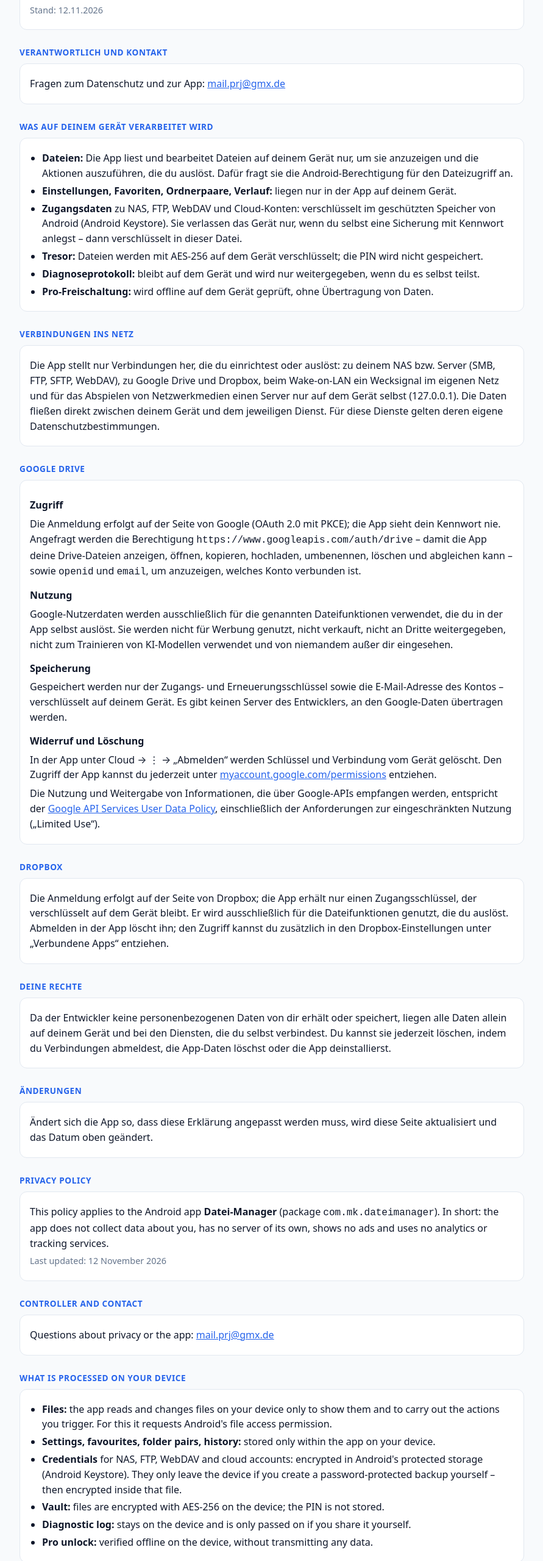
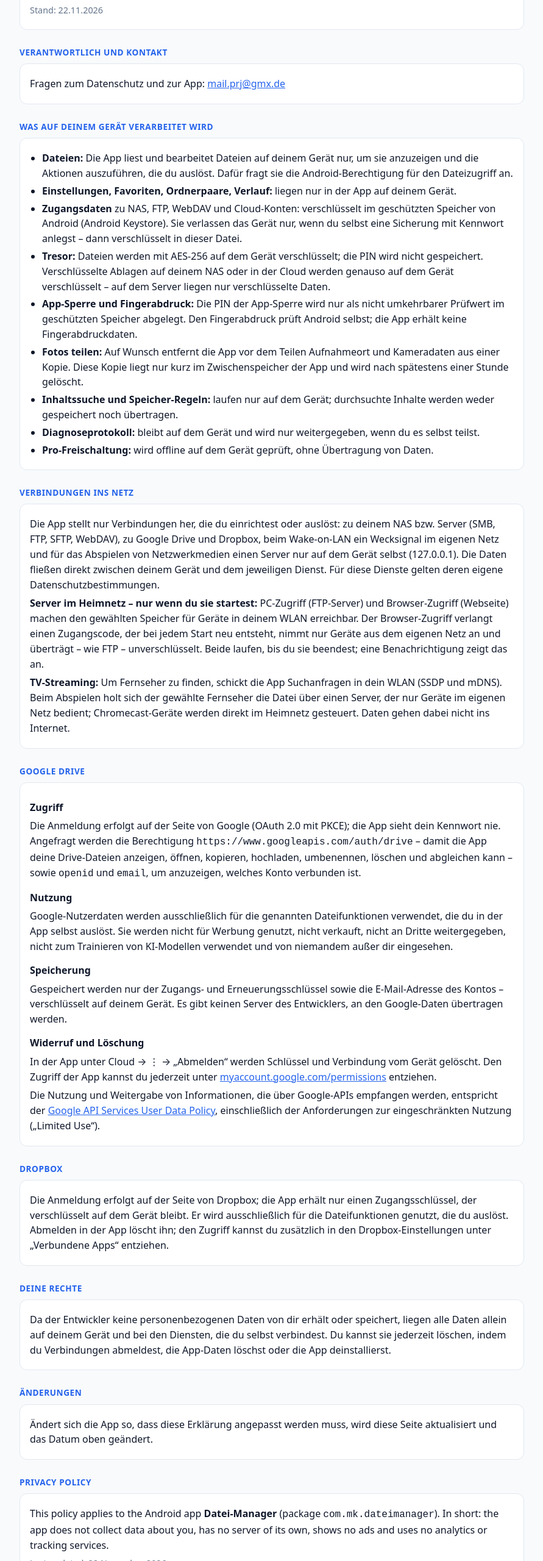
Before and after one commit to SpeedyLR/mkapps, a plain HTML site: page datenschutz.html in a window 1280 px wide. Shown: the part 240-2800 px from the top of the page at 61% size, without its empty margins (194-1085 px from the left). Drawn offline with Linux system fonts and the light colour scheme.

Commit message:
Datenschutzerklärung aktualisiert (Stand 22.11.2026, Datei-Manager 1.4.0)
Ergänzt: verschlüsselte Ablagen, App-Sperre/Fingerabdruck, Fotos teilen,
Inhaltssuche und Speicher-Regeln, Server im Heimnetz, TV-Streaming (DE und EN).

Co-Authored-By: Claude Opus 5.5 <noreply@anthropic.com>

```diff
--- a/datenschutz.html
+++ b/datenschutz.html
@@ -48,7 +48,7 @@
     <h2>Datenschutzerklärung</h2>
     <div class="card">
       <p>Diese Erklärung gilt für die Android-App <strong>Datei-Manager</strong> (Paket <code>com.mk.dateimanager</code>). Kurz gesagt: Die App sammelt keine Daten über dich, hat keinen eigenen Server, zeigt keine Werbung und nutzt keine Analyse- oder Tracking-Dienste.</p>
-      <p class="muted">Stand: 12.11.2026</p>
+      <p class="muted">Stand: 22.11.2026</p>
     </div>
 
     <h2>Verantwortlich und Kontakt</h2>
@@ -62,7 +62,10 @@
         <li><strong>Dateien:</strong> Die App liest und bearbeitet Dateien auf deinem Gerät nur, um sie anzuzeigen und die Aktionen auszuführen, die du auslöst. Dafür fragt sie die Android-Berechtigung für den Dateizugriff an.</li>
         <li><strong>Einstellungen, Favoriten, Ordnerpaare, Verlauf:</strong> liegen nur in der App auf deinem Gerät.</li>
         <li><strong>Zugangsdaten</strong> zu NAS, FTP, WebDAV und Cloud-Konten: verschlüsselt im geschützten Speicher von Android (Android Keystore). Sie verlassen das Gerät nur, wenn du selbst eine Sicherung mit Kennwort anlegst – dann verschlüsselt in dieser Datei.</li>
-        <li><strong>Tresor:</strong> Dateien werden mit AES-256 auf dem Gerät verschlüsselt; die PIN wird nicht gespeichert.</li>
+        <li><strong>Tresor:</strong> Dateien werden mit AES-256 auf dem Gerät verschlüsselt; die PIN wird nicht gespeichert. Verschlüsselte Ablagen auf deinem NAS oder in der Cloud werden genauso auf dem Gerät verschlüsselt – auf dem Server liegen nur verschlüsselte Daten.</li>
+        <li><strong>App-Sperre und Fingerabdruck:</strong> Die PIN der App-Sperre wird nur als nicht umkehrbarer Prüfwert im geschützten Speicher abgelegt. Den Fingerabdruck prüft Android selbst; die App erhält keine Fingerabdruckdaten.</li>
+        <li><strong>Fotos teilen:</strong> Auf Wunsch entfernt die App vor dem Teilen Aufnahmeort und Kameradaten aus einer Kopie. Diese Kopie liegt nur kurz im Zwischenspeicher der App und wird nach spätestens einer Stunde gelöscht.</li>
+        <li><strong>Inhaltssuche und Speicher-Regeln:</strong> laufen nur auf dem Gerät; durchsuchte Inhalte werden weder gespeichert noch übertragen.</li>
         <li><strong>Diagnoseprotokoll:</strong> bleibt auf dem Gerät und wird nur weitergegeben, wenn du es selbst teilst.</li>
         <li><strong>Pro-Freischaltung:</strong> wird offline auf dem Gerät geprüft, ohne Übertragung von Daten.</li>
       </ul>
@@ -71,6 +74,8 @@
     <h2>Verbindungen ins Netz</h2>
     <div class="card">
       <p>Die App stellt nur Verbindungen her, die du einrichtest oder auslöst: zu deinem NAS bzw. Server (SMB, FTP, SFTP, WebDAV), zu Google Drive und Dropbox, beim Wake-on-LAN ein Wecksignal im eigenen Netz und für das Abspielen von Netzwerkmedien einen Server nur auf dem Gerät selbst (127.0.0.1). Die Daten fließen direkt zwischen deinem Gerät und dem jeweiligen Dienst. Für diese Dienste gelten deren eigene Datenschutzbestimmungen.</p>
+      <p><strong>Server im Heimnetz – nur wenn du sie startest:</strong> PC-Zugriff (FTP-Server) und Browser-Zugriff (Webseite) machen den gewählten Speicher für Geräte in deinem WLAN erreichbar. Der Browser-Zugriff verlangt einen Zugangscode, der bei jedem Start neu entsteht, nimmt nur Geräte aus dem eigenen Netz an und überträgt – wie FTP – unverschlüsselt. Beide laufen, bis du sie beendest; eine Benachrichtigung zeigt das an.</p>
+      <p><strong>TV-Streaming:</strong> Um Fernseher zu finden, schickt die App Suchanfragen in dein WLAN (SSDP und mDNS). Beim Abspielen holt sich der gewählte Fernseher die Datei über einen Server, der nur Geräte im eigenen Netz bedient; Chromecast-Geräte werden direkt im Heimnetz gesteuert. Daten gehen dabei nicht ins Internet.</p>
     </div>
 
     <h2>Google Drive</h2>
@@ -107,7 +112,7 @@
     <h2>Privacy policy</h2>
     <div class="card">
       <p>This policy applies to the Android app <strong>Datei-Manager</strong> (package <code>com.mk.dateimanager</code>). In short: the app does not collect data about you, has no server of its own, shows no ads and uses no analytics or tracking services.</p>
-      <p class="muted">Last updated: 12 November 2026</p>
+      <p class="muted">Last updated: 22 November 2026</p>
     </div>
 
     <h2>Controller and contact</h2>
@@ -121,7 +126,10 @@
         <li><strong>Files:</strong> the app reads and changes files on your device only to show them and to carry out the actions you trigger. For this it requests Android's file access permission.</li>
         <li><strong>Settings, favourites, folder pairs, history:</strong> stored only within the app on your device.</li>
         <li><strong>Credentials</strong> for NAS, FTP, WebDAV and cloud accounts: encrypted in Android's protected storage (Android Keystore). They only leave the device if you create a password-protected backup yourself – then encrypted inside that file.</li>
-        <li><strong>Vault:</strong> files are encrypted with AES-256 on the device; the PIN is not stored.</li>
+        <li><strong>Vault:</strong> files are encrypted with AES-256 on the device; the PIN is not stored. Encrypted storages on your NAS or in the cloud are encrypted on the device in the same way – the server only holds encrypted data.</li>
+        <li><strong>App lock and fingerprint:</strong> the app lock PIN is only stored as a non-reversible check value in protected storage. Android itself checks the fingerprint; the app never receives fingerprint data.</li>
+        <li><strong>Sharing photos:</strong> if you choose, the app removes location and camera data from a copy before sharing. This copy stays briefly in the app's cache and is deleted after one hour at the latest.</li>
+        <li><strong>Content search and storage rules:</strong> run on the device only; searched content is neither stored nor transmitted.</li>
         <li><strong>Diagnostic log:</strong> stays on the device and is only passed on if you share it yourself.</li>
         <li><strong>Pro unlock:</strong> verified offline on the device, without transmitting any data.</li>
       </ul>
@@ -130,6 +138,8 @@
     <h2>Network connections</h2>
     <div class="card">
       <p>The app only connects where you set it up or trigger it: to your NAS or server (SMB, FTP, SFTP, WebDAV), to Google Drive and Dropbox, a wake-up signal in your own network for Wake-on-LAN, and a server on the device itself only (127.0.0.1) for playing network media. Data travels directly between your device and the respective service. Those services' own privacy policies apply.</p>
+      <p><strong>Servers in your home network – only when you start them:</strong> PC access (FTP server) and browser access (web page) make the chosen storage reachable for devices on your Wi-Fi. Browser access requires an access code that is created anew on every start, only accepts devices from your own network and – like FTP – transfers unencrypted. Both run until you stop them; a notification shows this.</p>
+      <p><strong>TV streaming:</strong> to find TVs, the app sends discovery requests into your Wi-Fi (SSDP and mDNS). During playback the chosen TV fetches the file from a server that only serves devices in your own network; Chromecast devices are controlled directly in your home network. No data goes to the internet in the process.</p>
     </div>
 
     <h2>Google Drive</h2>
```
